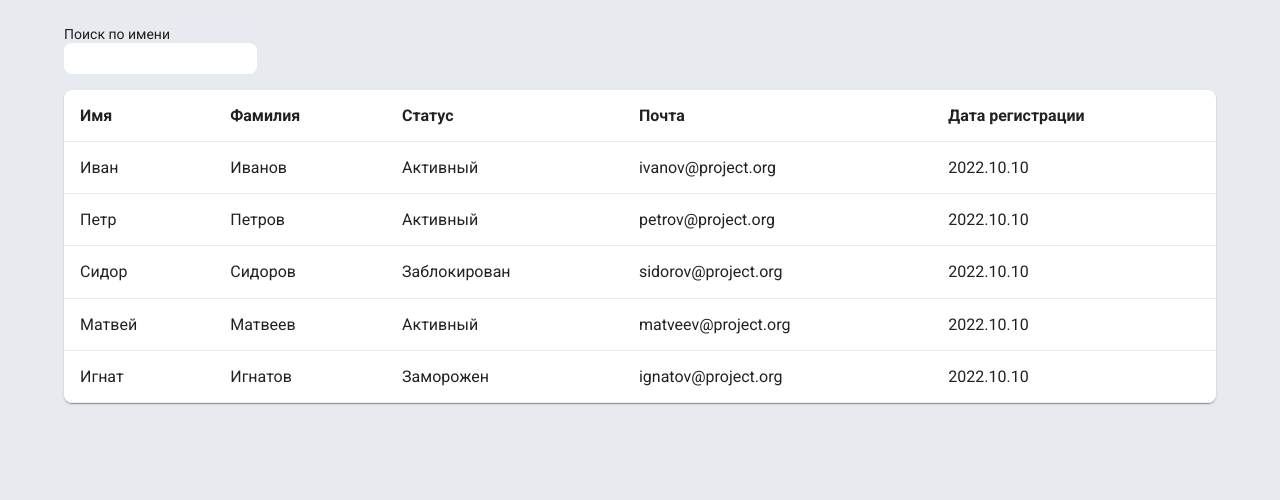
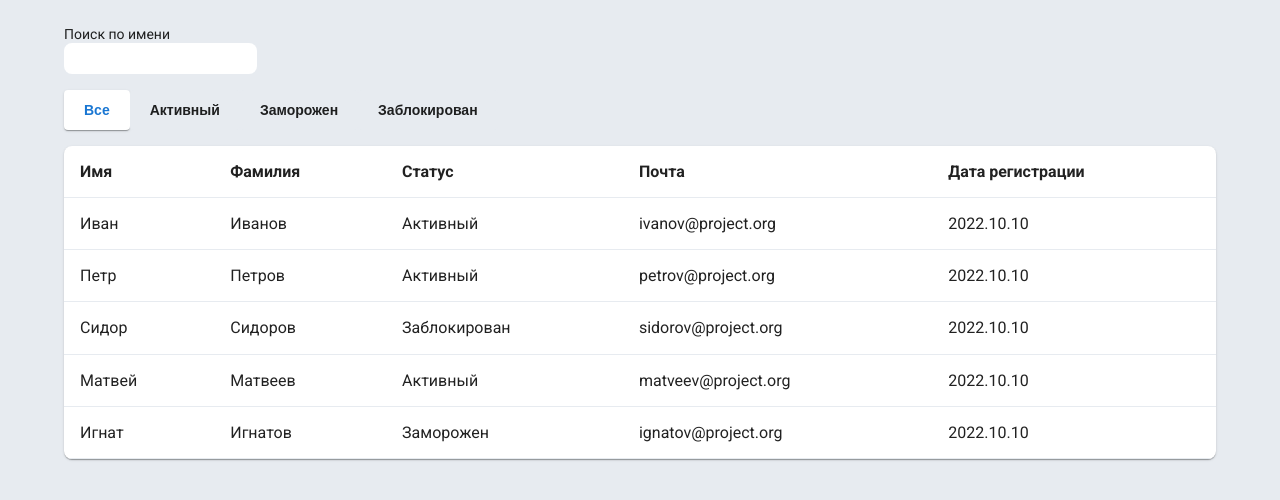
Before and after one commit to NataliaIlina/react-examples, a React app: page / in a window 1280 px wide. Shown: the top 500 px of the page. Built offline with nearby package versions, Linux system fonts and the light colour scheme.

Commit message:
Компонент Filters + фильтрация пользователей по статусу

```diff
--- a/src/components/UsersTable/UsersTable.jsx
+++ b/src/components/UsersTable/UsersTable.jsx
@@ -8,19 +8,33 @@ import {
 } from './styled';
 import { users } from './mock';
 import { STATUS_TITLE } from 'src/constants';
-import { TABLE_COLUMNS } from 'components/UsersTable/constants';
+import { FILTERS, TABLE_COLUMNS } from 'components/UsersTable/constants';
 import TextField from 'src/ui/TextField/TextField';
+import Filters from 'ui/Filters/Filters';
 
 const UserTable = () => {
   const [searchValue, setSearchValue] = useState('');
+  const [currentStatus, setCurrentStatus] = useState('all');
 
-  const data = users.filter((user) => {
+  const onFilterChange = (status) => {
+    setCurrentStatus(status);
+  };
+
+  const data = users
+    .filter((user) => {
       const userName = `${user.firstName}${user.lastName}`.toLowerCase();
       if (userName.includes(searchValue.toLowerCase())) {
         return true;
       }
 
       return false;
+    })
+    .filter((user) => {
+      if (currentStatus === 'all') {
+        return true;
+      }
+
+      return user.status === currentStatus;
     });
 
   return (
@@ -31,6 +45,9 @@ const UserTable = () => {
         id="search"
         label="Поиск по имени"
       />
+
+      <Filters value={currentStatus} onChange={onFilterChange} options={FILTERS} />
+
       <StyledTableWrapper>
         {data.length === 0 && <StyledEmptyResult>нет данных для отображения</StyledEmptyResult>}
         {data.length > 0 && (
--- a/src/components/UsersTable/constants.js
+++ b/src/components/UsersTable/constants.js
@@ -1 +1,22 @@
+import { STATUS_TITLE } from 'src/constants';
+
 export const TABLE_COLUMNS = ['Имя', 'Фамилия', 'Статус', 'Почта', 'Дата регистрации'];
+
+export const FILTERS = [
+  {
+    label: 'Все',
+    value: 'all',
+  },
+  {
+    label: STATUS_TITLE['active'],
+    value: 'active',
+  },
+  {
+    label: STATUS_TITLE['frozen'],
+    value: 'frozen',
+  },
+  {
+    label: STATUS_TITLE['blocked'],
+    value: 'blocked',
+  },
+];
--- /dev/null
+++ b/src/ui/Filters/Filters.jsx
@@ -0,0 +1,20 @@
+import { StyledFilterButton, StyledFilters } from 'src/ui/Filters/styled';
+import React from 'react';
+
+const Filters = ({ value, onChange, options }) => {
+  return (
+    <StyledFilters>
+      {options.map((item) => (
+        <StyledFilterButton
+          key={item.label}
+          isActive={value === item.value}
+          onClick={() => onChange(item.value)}
+        >
+          {item.label}
+        </StyledFilterButton>
+      ))}
+    </StyledFilters>
+  );
+};
+
+export default Filters;
--- /dev/null
+++ b/src/ui/Filters/styled.js
@@ -0,0 +1,22 @@
+import styled from 'styled-components';
+
+export const StyledFilters = styled.div`
+  margin-bottom: 16px;
+`;
+
+export const StyledFilterButton = styled.button`
+  min-width: 60px;
+  padding: 12px 20px;
+  border: none;
+  border-radius: 4px;
+  font-weight: 600;
+  font-size: 14px;
+  cursor: pointer;
+
+  background-color: ${(props) => (props.isActive ? 'white' : '#e7ebf0')};
+  color: ${(props) => (props.isActive ? '#1976d2' : 'rgba(0,0,0,0.87)')};
+  box-shadow: ${(props) =>
+    props.isActive
+      ? '0px 2px 1px -1px rgb(0 0 0 / 20%), 0px 1px 1px 0px rgb(0 0 0 / 14%), 0px 1px 3px 0px rgb(0 0 0 / 12%)'
+      : 'none'};
+`;
--- a/webpack.config.js
+++ b/webpack.config.js
@@ -77,7 +77,7 @@ module.exports = {
     alias: {
       src: path.resolve(__dirname, `src`),
       components: path.resolve(__dirname, `src/components`),
-      common: path.resolve(__dirname, `src/common`),
+      ui: path.resolve(__dirname, `src/ui`),
     },
     extensions: [`.js`, `.jsx`],
   },
```
Lines whose indentation alone changed are shown as unchanged.
